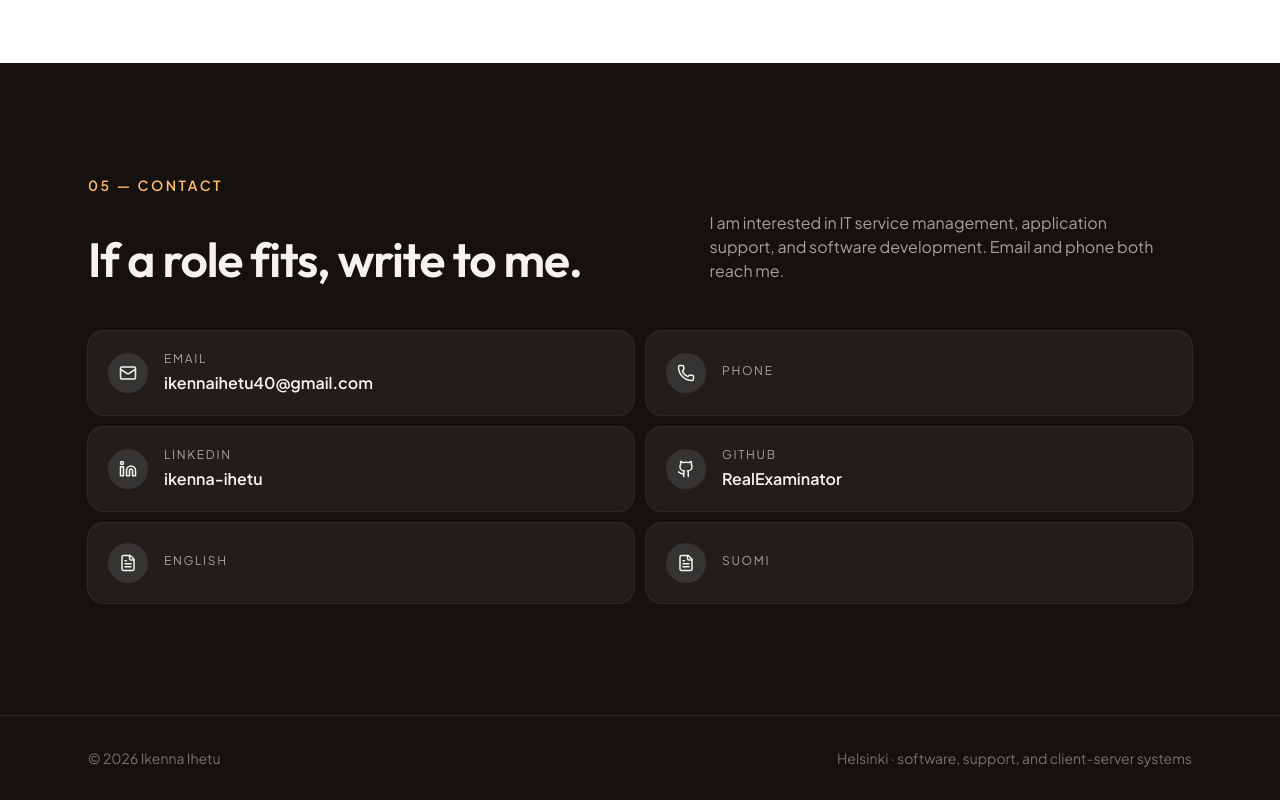
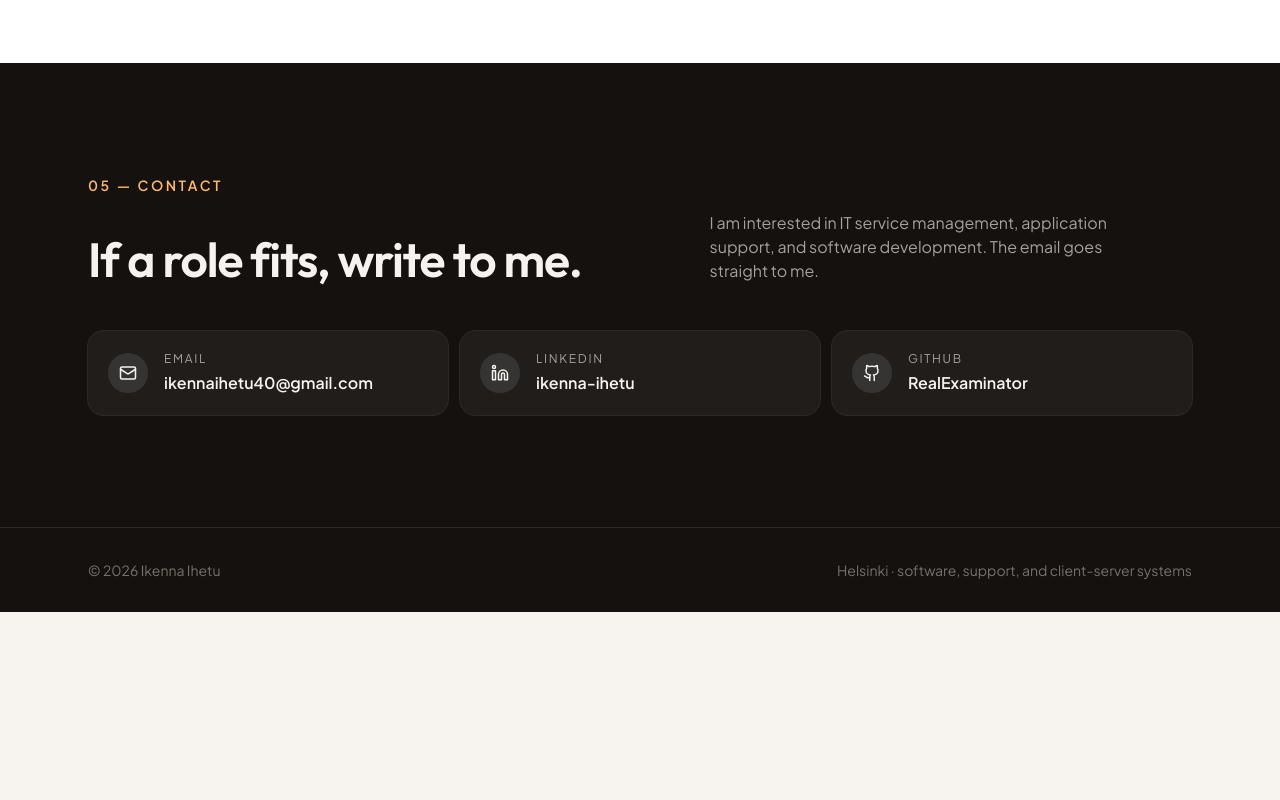
Before and after one commit to RealExaminator/Portfolio, a React (Vite) app: page / in a window 1280 px wide. Shown: the part 4836-5636 px from the top of the page. After the commit the page ends 5448 px from the top, so only its background shows below. Built offline with nearby package versions, Linux system fonts and the light colour scheme.

Commit message:
Trim personal contact details from the site.

```diff
--- a/src/components/Contact.tsx
+++ b/src/components/Contact.tsx
@@ -1,5 +1,4 @@
-import { FileText, Github, Linkedin, Mail, Phone } from 'lucide-react';
-import { publicUrl } from '../publicUrl';
+import { Github, Linkedin, Mail } from 'lucide-react';
 
 const links = [
   {
@@ -7,12 +6,6 @@ const links = [
     label: 'Email',
     value: 'ikennaihetu40@gmail.com',
     icon: Mail,
-  },
-  {
-    href: 'tel:',
-    label: 'Phone',
-    value: '',
-    icon: Phone,
   },
   {
     href: 'https://www.linkedin.com/in/ikenna-ihetu/',
@@ -28,21 +21,6 @@ const links = [
     icon: Github,
     external: true,
   },
-  ];
-
-const cvs = [
-  {
-    href: '',
-    label: 'English',
-    value: '',
-    download: '',
-  },
-  {
-    href: '',
-    label: 'Suomi',
-    value: '',
-    download: '',
-  },
 ];
 
 export default function Contact() {
@@ -55,10 +33,10 @@ export default function Contact() {
             If a role fits, write to me.
           </h2>
           <p className="max-w-md text-stone-400">
-            I am interested in IT service management, application support, and software development. Email and phone both reach me.
+            I am interested in IT service management, application support, and software development. The email goes straight to me.
           </p>
         </div>
-        <div className="mt-12 grid gap-3 sm:grid-cols-2">
+        <div className="mt-12 grid gap-3 sm:grid-cols-2 lg:grid-cols-3">
           {links.map((link) => {
             const Icon = link.icon;
             return (
@@ -80,24 +58,6 @@ export default function Contact() {
             );
           })}
         </div>
-        <div className="mt-3 grid gap-3 sm:grid-cols-2">
-          {cvs.map((cv) => (
-            <a
-              key={cv.download}
-              href={cv.href}
-              download={cv.download}
-              className="group flex items-center gap-4 rounded-2xl bg-white/5 px-5 py-5 ring-1 ring-white/10 transition-colors hover:bg-[#c2410c] hover:ring-[#c2410c]"
-            >
-              <span className="flex h-10 w-10 shrink-0 items-center justify-center rounded-full bg-white/10 group-hover:bg-white/20">
-                <FileText size={18} />
-              </span>
-              <span className="min-w-0">
-                <span className="block text-xs uppercase tracking-[0.14em] text-stone-400 group-hover:text-orange-100">{cv.label}</span>
-                <span className="mt-1 block break-words font-semibold">{cv.value}</span>
-              </span>
-            </a>
-          ))}
-        </div>
       </div>
     </section>
   );
```
